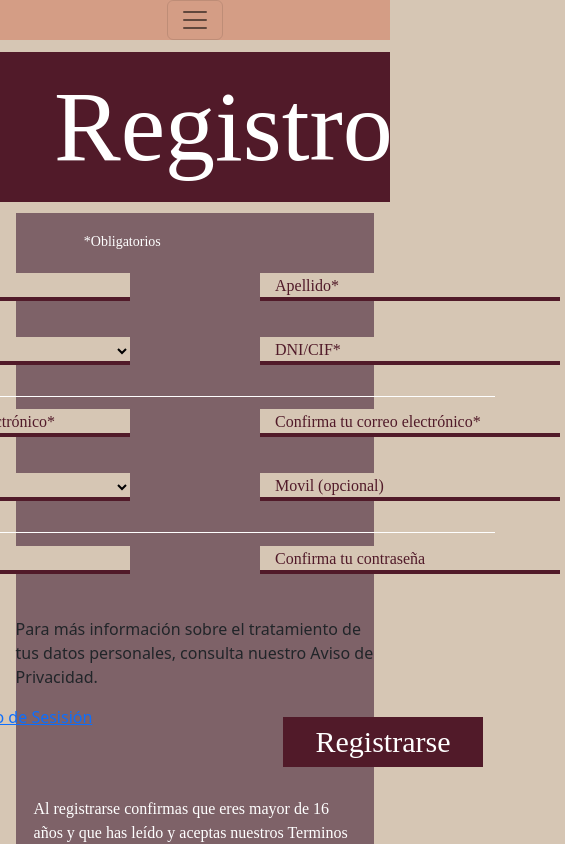
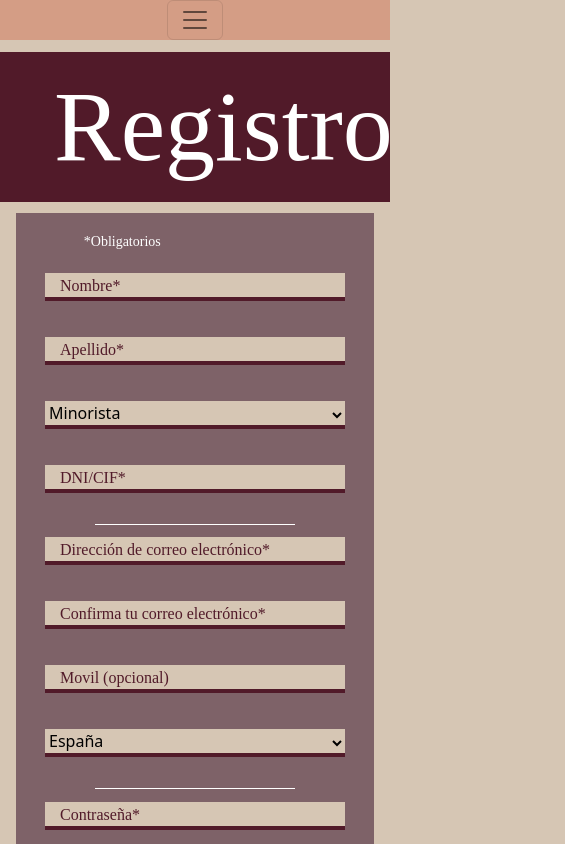
Before and after one commit to Anyi79/ProyectoSukha, a React (Vite) app in the folder ProyectoSukha/: page / in a window 390 px wide. Shown: the top 844 px of the page, 565 px wide, since content can reach past the window. Built offline with nearby package versions, Linux system fonts and the light colour scheme; a web font is replaced by a local one.

Commit message:
RegisterForm responsive done

```diff
--- a/ProyectoSukha/src/Style/RegisterForm.css
+++ b/ProyectoSukha/src/Style/RegisterForm.css
@@ -61,9 +61,10 @@
     font-size: .875rem;
 }
 
-#RegisterFormP1 {
+#RegisterFormP {
     color: white;
     font-family: 'Prociono', serif;
+    padding: 5%;
 
 }
 
@@ -103,3 +104,43 @@
     color: #511A29;
     font-family: 'Prociono', serif;
 }
+
+
+@media only screen and (max-width: 750px) {
+    #RFSection1 {
+        margin-bottom: 2%;
+        border-bottom: 0.5px solid white;
+        width: 12.5rem;
+        display: flex;
+        flex-direction: column;
+        justify-content: center;
+        align-items: center;
+    }
+
+    #RFSection2 {
+        margin-bottom: 2%;
+        width: 12.5rem;
+        display: flex;
+        flex-direction: column;
+        align-items: center;
+        justify-content: center;
+    }
+
+    #RFSection3 {
+        display: flex;
+        flex-direction: column;
+        justify-content: center;
+        align-items: center;
+        width: 37.5rem;
+    }
+
+    .RegisterFormSubSection {
+        margin: 0%;
+
+    }
+
+    #RFinput2 {
+        order: -1;
+    }
+
+}
--- a/ProyectoSukha/src/components/RegisterForm.jsx
+++ b/ProyectoSukha/src/components/RegisterForm.jsx
@@ -17,21 +17,25 @@ function RegisterForm () {
                     <div id="RFSection1">
                         <div class="RegisterFormSubSection">
                             <input class="RegisterFormInput" type="text" name="Nombre" placeholder="Nombre*" />
-                            <select name="UserType" class="RegisterFormInput">
+                            <input class="RegisterFormInput" type="text" name="Surname" placeholder="Apellido*" />
+                        </div>
+
+                        <div>
+                        <select name="UserType" class="RegisterFormInput" >
                                 <option value="Minorist">Minorista</option>
                                 <option value="Mayorist">Mayorista</option>
                             </select>
-                        </div>
-
-                        <div>
-                            <input class="RegisterFormInput" type="text" name="Surname" placeholder="Apellido*" />
-                            <input class="RegisterFormInput"type="text" name="id" placeholder="DNI/CIF*"/>
+                            <input class="RegisterFormInput" type="text" name="id" placeholder="DNI/CIF*"/>
                         </div>
 
                     </div>
                     <div id="RFSection1">
                         <div class="RegisterFormSubSection">
-                            <input class="RegisterFormInput" type="email" name="email" placeholder="Dirección de correo electrónico*" />
+                            <input class="RegisterFormInput"  type="email" name="email" placeholder="Dirección de correo electrónico*" />
+                            <input class="RegisterFormInput" type="email" name="email" placeholder="Confirma tu correo electrónico*"  />
+                        </div>
+                        <div >
+                            <input class="RegisterFormInput" type="number" placeholder="Movil (opcional)" />
                             <select name="Country" class="RegisterFormInput">
                                 <option value="Minorist">España</option>
                                 <option value="Mayorist">Italia</option>
@@ -40,10 +44,6 @@ function RegisterForm () {
                                 <option value="Mayorist">Alemania</option>
 
                             </select>
-                        </div>
-                        <div >
-                            <input class="RegisterFormInput" type="email" name="email" placeholder="Confirma tu correo electrónico*"  />
-                            <input class="RegisterFormInput" type="number" placeholder="Movil (opcional)" />
                         </div>
                     </div>
                     <div >
@@ -58,13 +58,13 @@ function RegisterForm () {
                     </div>
                     <p id="RegisterFormP">Para más información sobre el tratamiento de tus datos personales, consulta nuestro Aviso de Privacidad.</p>
                     <div id="RFSection3">
-                        <a href="">Volver al Inicio de Sesisión</a>
+                        <a href="" style={{color:"white"}}>Volver al Inicio de Sesisión</a>
                         <button id="RegisterFormBTN">
                             Registrarse
                         </button>
                     </div>
                 </form>
-                <p id="RegisterFormPBottom">Al registrarse confirmas que eres mayor de 16 años y que has leído y aceptas nuestros Terminos y Condiciones. Usaremos tu información para gestionar tu cuenta para fines estadísticos. </p>
+                <p id="RegisterFormP">Al registrarse confirmas que eres mayor de 16 años y que has leído y aceptas nuestros Terminos y Condiciones. Usaremos tu información para gestionar tu cuenta para fines estadísticos. </p>
             </section>
         </container>
         </>
```
